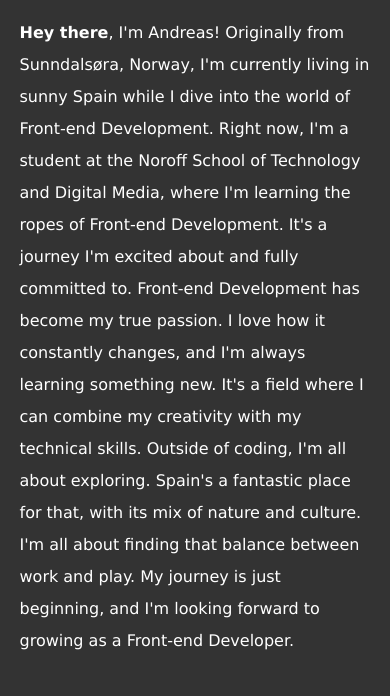
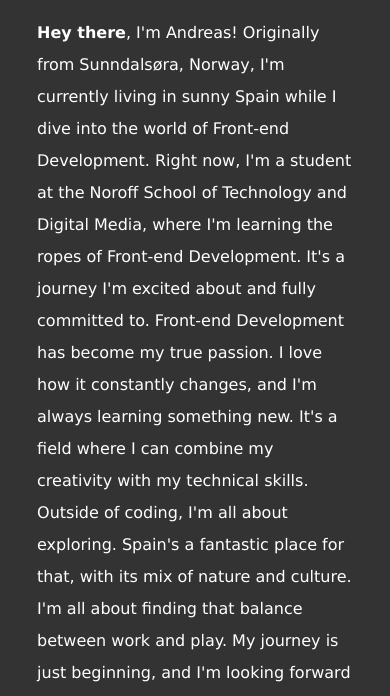
Before and after one commit to Ulvounth/Portfolio-1, a plain HTML site: page index.html in a window 390 px wide. Shown: the part 1316-2012 px from the top of the page. Drawn offline with Linux system fonts and the light colour scheme.

Commit message:
Update styles.css

```diff
--- a/styles.css
+++ b/styles.css
@@ -379,6 +379,11 @@ footer p{
         width: 100%;
       }
 
+      .about-text p {
+        max-width: 90%;
+        margin: auto;
+    }
+
       .about-image {
         width: 470px;
       }
@@ -427,6 +432,8 @@ footer p{
 
     .about-text p {
         font-size: 1rem;
+        max-width: 90%;
+        margin: auto;
     }
 
     .about-image {
```
